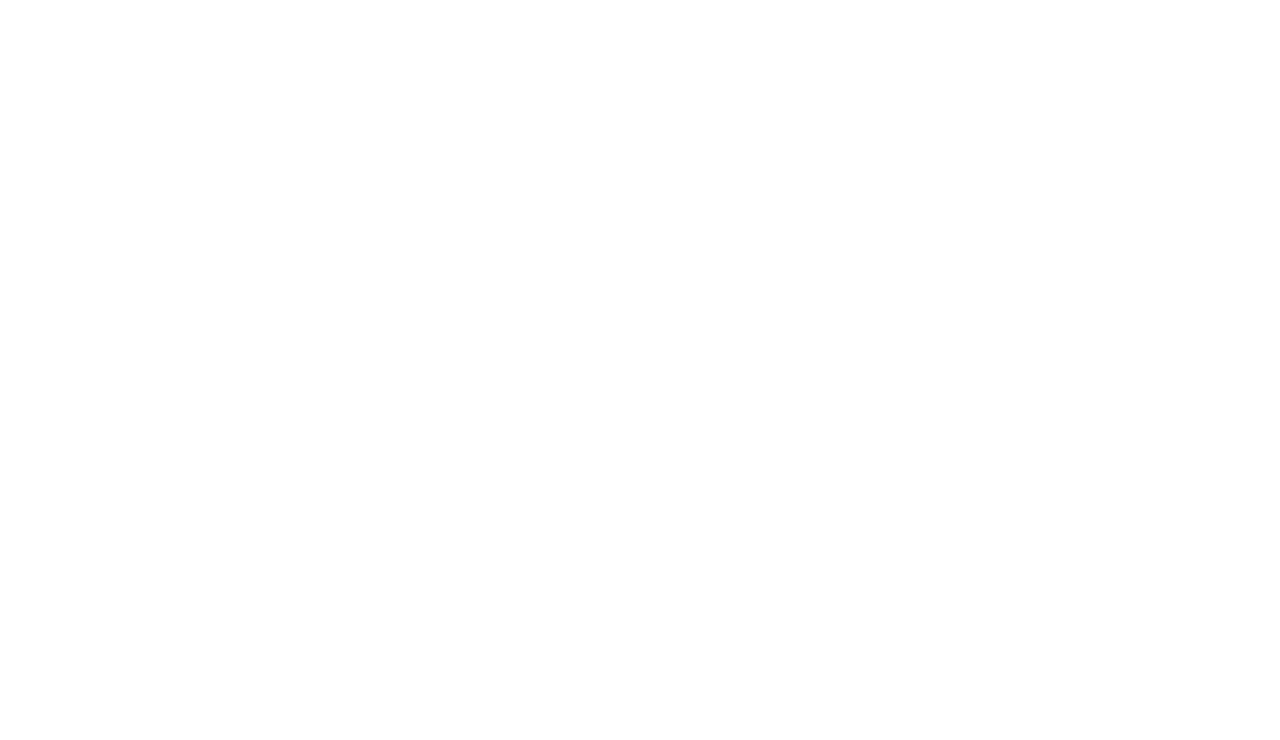
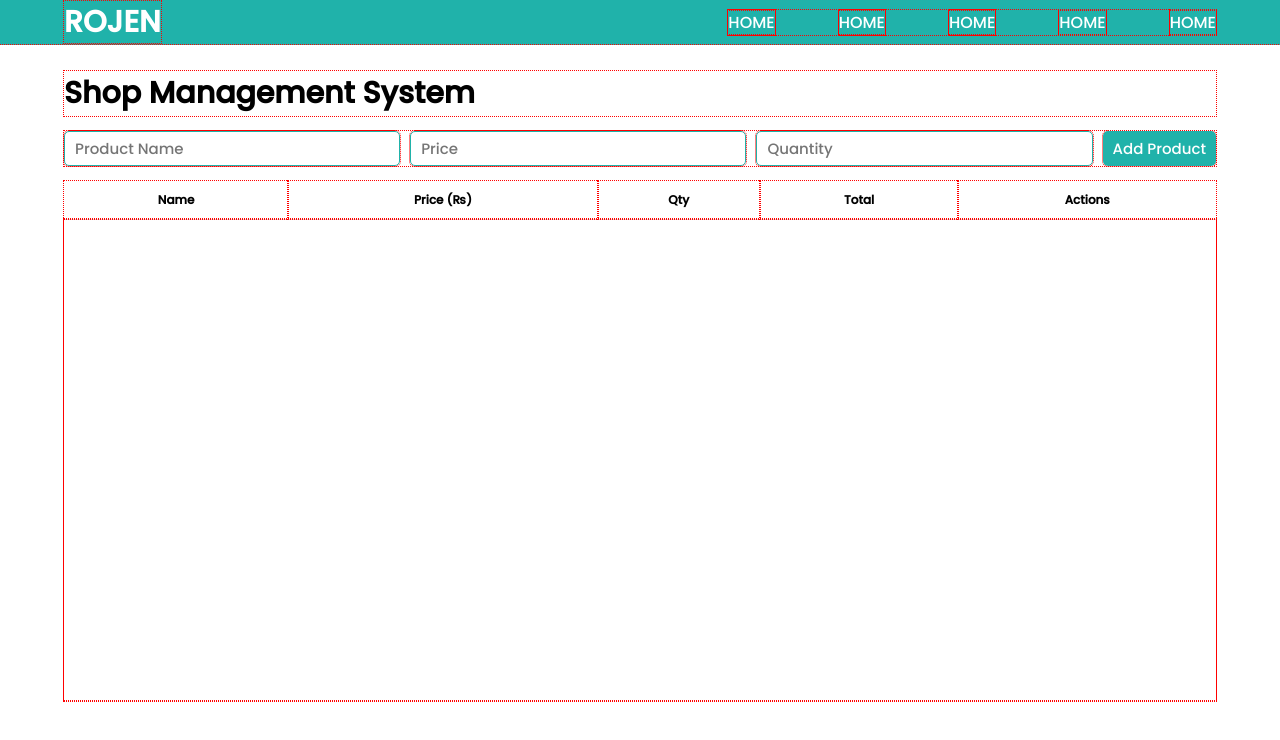
Before and after one commit to rojen-chakradhar/Shop-Management-System, a plain HTML site: page index.html in a window 1280 px wide. Drawn offline with nearby package versions, Linux system fonts and the light colour scheme.

Commit message:
funcitonality

```diff
--- a/index.html
+++ b/index.html
@@ -3,12 +3,45 @@
   <head>
     <meta charset="UTF-8">
     <meta name="viewport" content="width=device-width, initial-scale=1.0">
-    <title>Task Management System</title>
+    <title>Shop Management System</title>
     <link rel="stylesheet" href="./styles/style.css">
     <link href="https://cdn.jsdelivr.net/npm/remixicon@4.2.0/fonts/remixicon.css" rel="stylesheet" />
   </head>
   <body>
     <main>
+      <nav>
+        <h1 class="logo">
+          <a href="#">Rojen</a>
+        </h1>
+        <ul>
+          <li><a href="#">home</a></li>
+          <li><a href="#">home</a></li>
+          <li><a href="#">home</a></li>
+          <li><a href="#">home</a></li>
+          <li><a href="#">home</a></li>
+        </ul>
+      </nav>
+      <section class="hero">
+        <h1 class="heading">Shop Management System</h1>
+        <form id="product-form">
+          <input type="text" id="product-name" placeholder="Product Name" required />
+          <input type="number" id="product-price" placeholder="Price" required />
+          <input type="number" id="product-qty" placeholder="Quantity" required />
+          <button type="submit">Add Product</button>
+        </form>
+        <table>
+          <thead>
+            <tr>
+              <th>Name</th>
+              <th>Price (₨)</th>
+              <th>Qty</th>
+              <th>Total</th>
+              <th>Actions</th>
+            </tr>
+          </thead>
+          <tbody id="product-table"></tbody>
+        </table>
+      </section>
     </main>
     <script src="./scripts/script.js"></script>
   </body>
--- a/scripts/script.js
+++ b/scripts/script.js
@@ -0,0 +1,66 @@
+const form = document.getElementById('product-form');
+const nameInput = document.getElementById('product-name');
+const priceInput = document.getElementById('product-price');
+const qtyInput = document.getElementById('product-qty');
+const tableBody = document.getElementById('product-table');
+
+let products = JSON.parse(localStorage.getItem('products')) || [];
+let editingIndex = null;
+
+function saveProducts() {
+  localStorage.setItem('products', JSON.stringify(products));
+}
+
+function renderProducts() {
+  tableBody.innerHTML = '';
+  products.forEach((product, index) => {
+    const row = document.createElement('tr');
+    row.innerHTML = `
+      <td>${product.name}</td>
+      <td>₨${product.price}</td>
+      <td>${product.qty}</td>
+      <td>₨${product.price * product.qty}</td>
+      <td class="actions">
+        <button onclick="editProduct(${index})">✏️</button>
+        <button onclick="deleteProduct(${index})">🗑</button>
+      </td>
+    `;
+    tableBody.appendChild(row);
+  });
+}
+
+form.addEventListener('submit', (e) => {
+  e.preventDefault();
+  const newProduct = {
+    name: nameInput.value,
+    price: parseFloat(priceInput.value),
+    qty: parseInt(qtyInput.value),
+  };
+
+  if (editingIndex !== null) {
+    products[editingIndex] = newProduct;
+    editingIndex = null;
+  } else {
+    products.push(newProduct);
+  }
+
+  saveProducts();
+  renderProducts();
+  form.reset();
+});
+
+function deleteProduct(index) {
+  products.splice(index, 1);
+  saveProducts();
+  renderProducts();
+}
+
+function editProduct(index) {
+  const product = products[index];
+  nameInput.value = product.name;
+  priceInput.value = product.price;
+  qtyInput.value = product.qty;
+  editingIndex = index;
+}
+
+renderProducts();
--- a/styles/style.css
+++ b/styles/style.css
@@ -7,7 +7,7 @@
   text-decoration: none;
   list-style: none;
   scroll-behavior: smooth;
-  /*outline: 1px dotted red;*/
+  outline: 1px dotted red;
   font-family: "Poppins", sans-serif;
 }
 
@@ -15,4 +15,99 @@ html,
 body {
   height: 100%;
   width: 100%;
+  background: #f0f0f0;
 }
+
+html {
+  font-size: 62.5%;
+}
+
+main {
+  height: 100svh;
+  width: 100%;
+  display: flex;
+  flex-direction: column;
+}
+
+nav {
+  display: flex;
+  align-items: center;
+  justify-content: space-between;
+  padding: 0 5vw;
+  background-color: lightseagreen;
+  font-size: 2rem;
+}
+
+nav ul {
+  display: flex;
+  align-items: center;
+  column-gap: 5vw;
+  font-size: 1.6rem;
+}
+
+nav a {
+  color: #fff;
+  text-transform: uppercase;
+}
+
+nav a:hover {
+  color: #ccc;
+  transition: color .5s ease;
+}
+
+.hero {
+  flex: 1;
+  width: 100%;
+  padding: 2vw 5vw 0;
+  background: white;
+}
+
+.heading {
+  font-size: 3rem;
+}
+
+form {
+  display: flex;
+  flex-wrap: wrap;
+  gap: 1rem;
+  margin: 1.5rem 0;
+}
+
+form input {
+  flex: 1;
+  padding: 0.5rem 1rem;
+  font-size: 1.5rem;
+  border: .1rem solid lightseagreen;
+  border-radius: 0.5rem;
+}
+
+form input:focus {
+  outline: none;
+}
+
+button {
+  padding: 0.5rem 1rem;
+  font-size: 1.5rem;
+  border: none;
+  border-radius: 0.5rem;
+  color: #fff;
+  background-color: lightseagreen;
+  cursor: pointer;
+}
+
+table {
+  height: 65vh;
+  width: 100%;
+  border-collapse: collapse;
+}
+
+th, td {
+  padding: 1rem;
+  font-size: 1.2rem;
+  text-align: center;
+  border-bottom: 1px solid #ddd;
+}
+
+.actions button {
+  margin: 0 0.4rem;
+}
```
